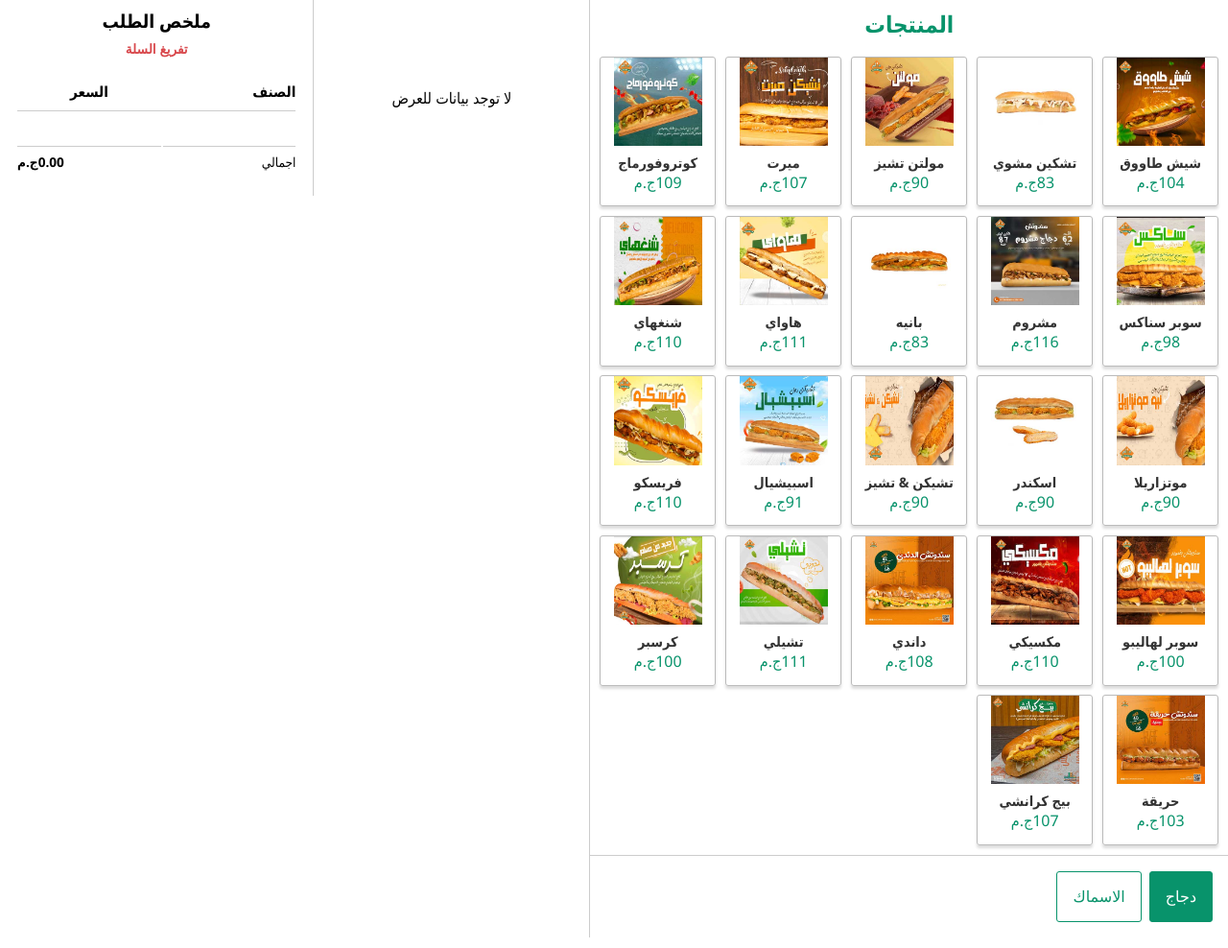
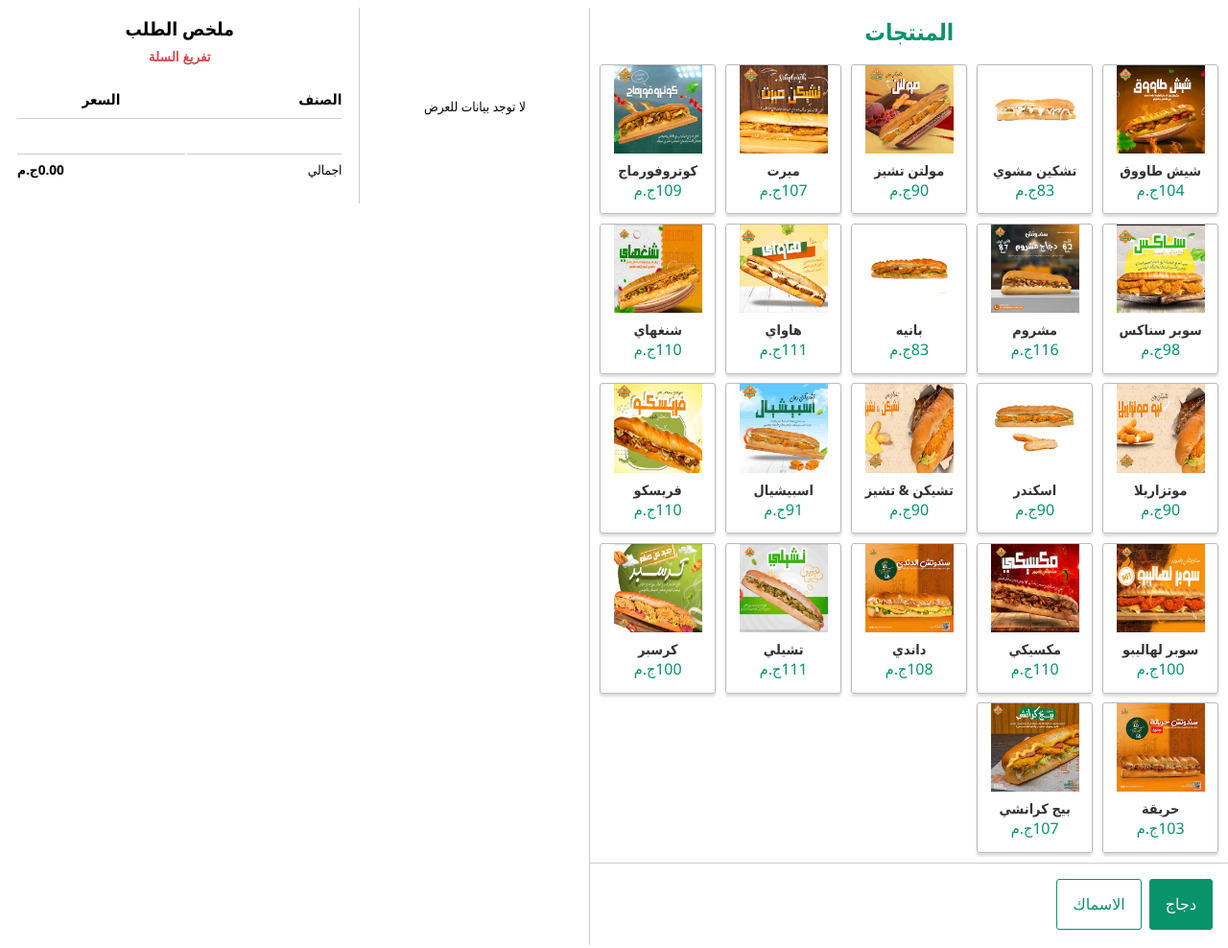
Before and after one commit to RadwaMohammed/simple-cart-app, a plain HTML site: page index.html in a window 1280 px wide. Shown: the whole page at 96% size. Drawn offline with Linux system fonts and the light colour scheme.

Commit message:
style: Edit style

```diff
--- a/style.css
+++ b/style.css
@@ -32,6 +32,7 @@ ul {
   display: flex;
   flex-wrap: wrap;
   align-items: flex-start;
+  padding-block: 0.5rem;
 }
 
 .products {
@@ -142,18 +143,25 @@ ul {
   background-color: #08936b;
 }
 
+.product-details,
+.cart {
+  min-width: 15rem;
+  min-height: 20vh;
+}
+
 .product-details {
   position: relative;
-  min-width: 18rem;
+
 }
 
 .no-data {
+  font-size: 0.85rem;
   position: absolute;
   top: 50%;
   left: 50%;
   transform: translate(-50%, -50%);
+}
 
-}
 .product-details h2,
 .cart hgroup h2 {
   font-size: 1.2rem;
```
